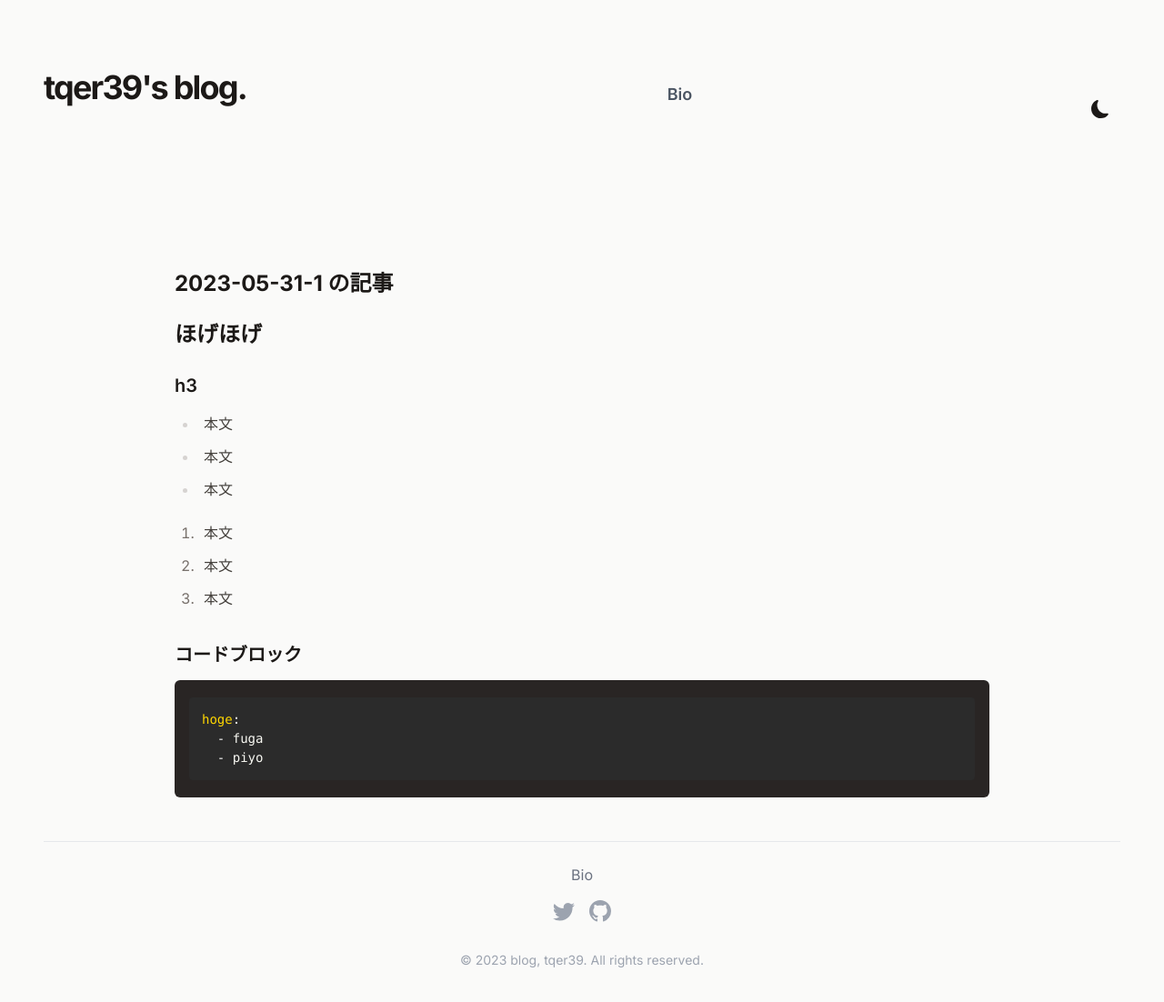
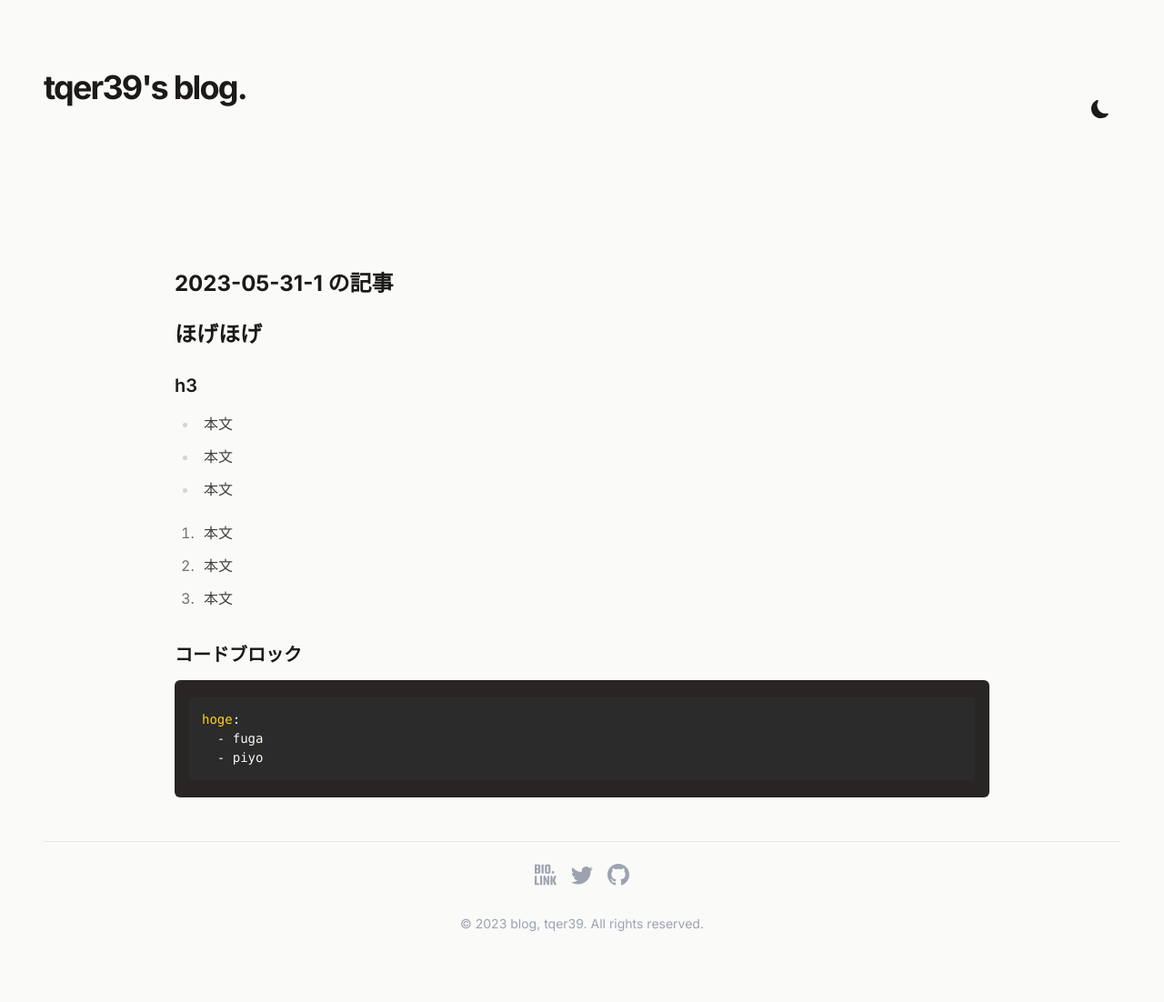
Before and after one commit to tqer39/blog, a Next.js app: page /article/2023-05-31-1 in a window 1280 px wide. Shown: the top 1102 px of the page at 91% size. After the commit the page ends 1070 px from the top, so only its background shows below. Built offline with nearby package versions, Linux system fonts and the light colour scheme.

Commit message:
Biolinkアイコンを追加しました

```diff
--- a/cspell.json
+++ b/cspell.json
@@ -13,6 +13,7 @@
     "Autobuild",
     "autofix",
     "automerge",
+    "Biolink",
     "buildscript",
     "callout",
     "chakra",
--- a/src/components/Footer.tsx
+++ b/src/components/Footer.tsx
@@ -1,7 +1,7 @@
 import { FC } from 'react';
 import { BsGithub, BsTwitter } from 'react-icons/bs';
+import { SiBiolink } from 'react-icons/si';
 
-import Bio from './Bio';
 import { Copyright } from './Copyright';
 import SnsLink from './SnsButton';
 
@@ -10,16 +10,11 @@ const Header: FC = () => {
     <div className="bg-stone-50 pt-4 text-stone-900 dark:bg-stone-900 dark:text-stone-50 sm:pt-10 lg:pt-12">
       <footer className="mx-auto max-w-screen-2xl px-4 md:px-8">
         <div className="flex flex-col items-center border-t pt-6">
-          <nav className="mb-4 flex flex-wrap justify-center gap-x-4 gap-y-2 md:justify-start md:gap-6">
-            <div
-              className={
-                'text-gray-500 transition duration-100 hover:text-indigo-500 active:text-indigo-600'
-              }
-            >
-              <Bio />
-            </div>
-          </nav>
           <div className="flex gap-4">
+            <SnsLink
+              url={'https://twitter.com/tqer39'}
+              icon={<SiBiolink size="1.5rem" />}
+            />
             <SnsLink
               url={'https://twitter.com/tqer39'}
               icon={<BsTwitter size="1.5rem" />}
@@ -30,7 +25,6 @@ const Header: FC = () => {
             />
           </div>
         </div>
-
         <div className="py-8 text-center text-sm text-gray-400">
           <Copyright />
         </div>
--- a/src/components/Header.tsx
+++ b/src/components/Header.tsx
@@ -23,9 +23,6 @@ const Header: FC = () => {
             <div className="mb-20 mt-8 inline-flex text-2xl font-bold leading-tight tracking-tight md:text-4xl md:tracking-tighter">
               <Brand brand={"tqer39's blog"} />
             </div>
-            <nav className="mb-8 hidden text-lg font-semibold text-gray-600 transition duration-100 hover:text-indigo-500 active:text-indigo-700 dark:text-gray-50 lg:flex">
-              <Bio />
-            </nav>
             <div className="-ml-8 hidden flex-col gap-2.5 sm:flex-row sm:justify-center lg:flex lg:justify-start">
               <ThemeSwitcher />
             </div>
```
